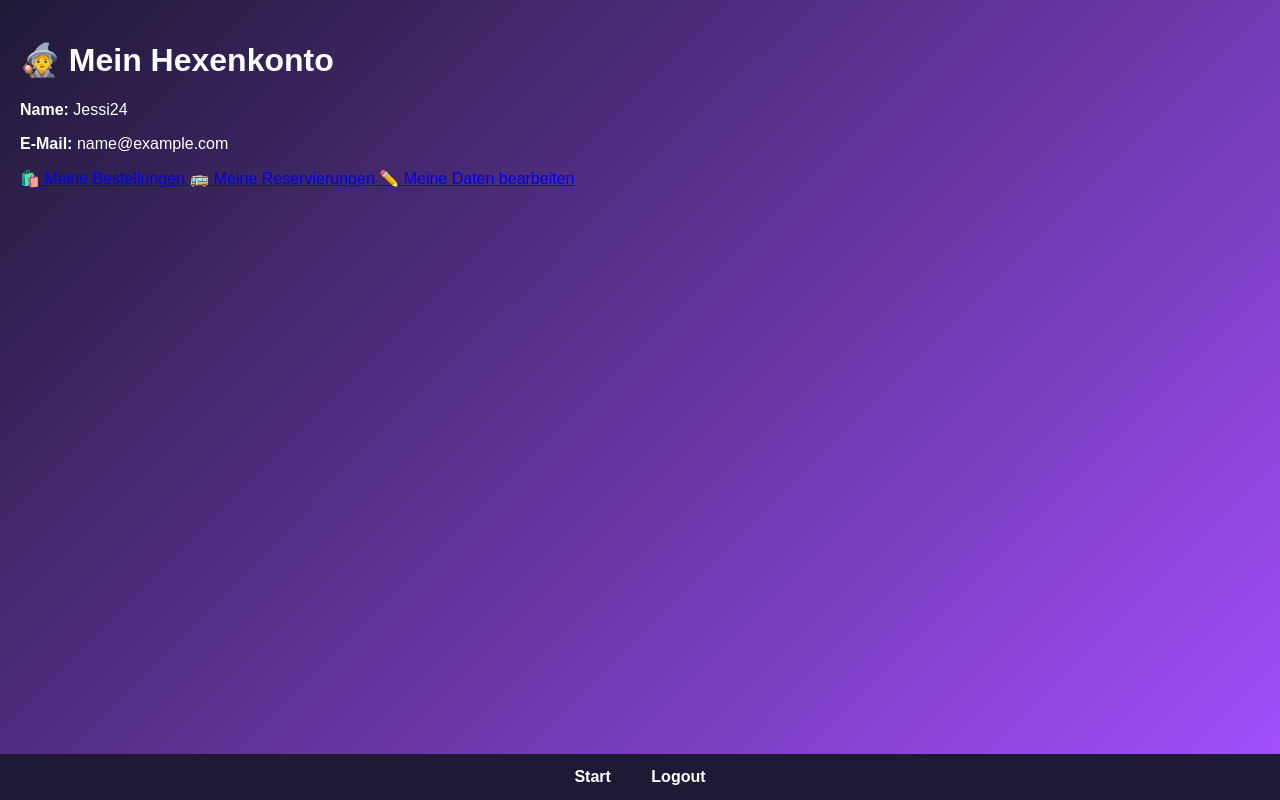
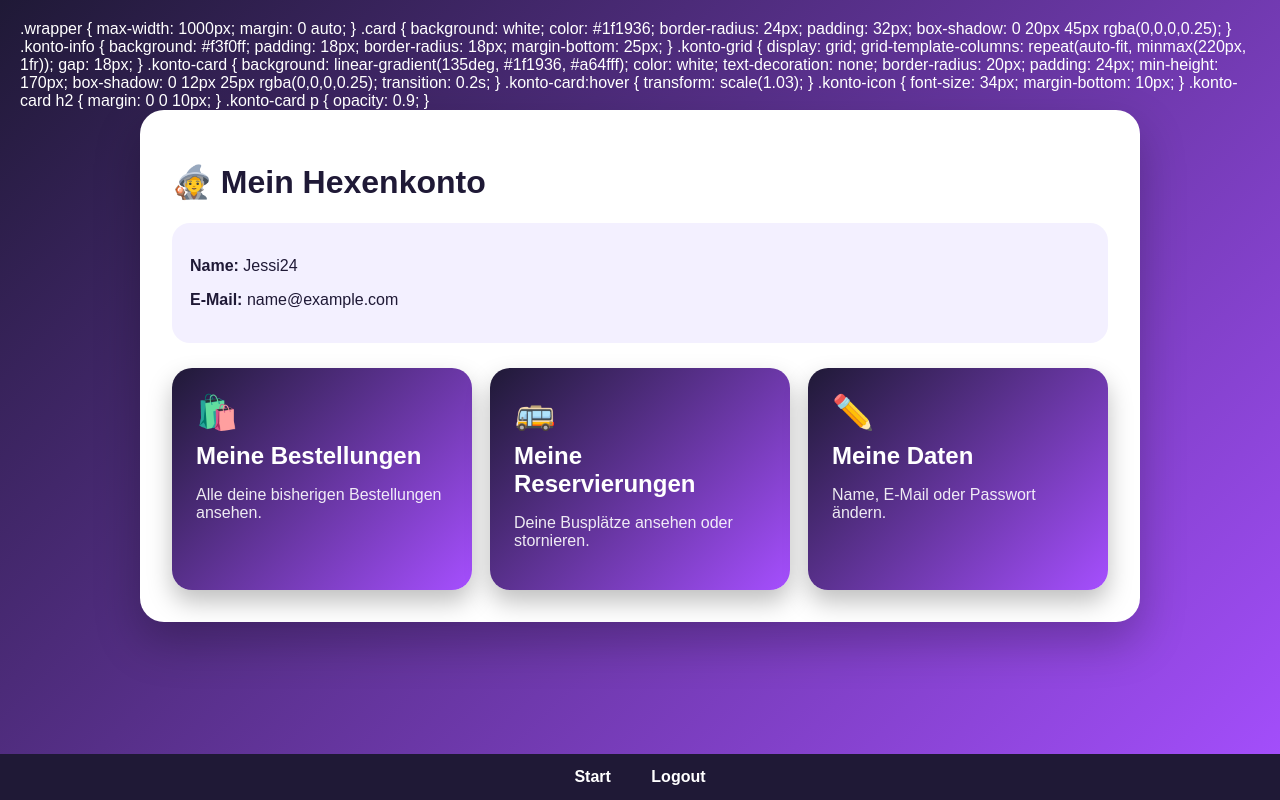
Before and after one commit to jessicabausch24-bot/hexenapp, a Flask app: page /mein-konto in a window 1280 px wide. Run offline with Flask 3, Linux system fonts and the light colour scheme; the visitor is signed in with stand-in values (Sample User, id 1).

Commit message:
hexenkonto eingebaut

```diff
--- a/templates/mein_konto.html
+++ b/templates/mein_konto.html
@@ -3,26 +3,91 @@
 {% block title %}Mein Hexenkonto{% endblock %}
 
 {% block content %}
+{% block styles %}
+.wrapper {
+    max-width: 1000px;
+    margin: 0 auto;
+}
+
+.card {
+    background: white;
+    color: #1f1936;
+    border-radius: 24px;
+    padding: 32px;
+    box-shadow: 0 20px 45px rgba(0,0,0,0.25);
+}
+
+.konto-info {
+    background: #f3f0ff;
+    padding: 18px;
+    border-radius: 18px;
+    margin-bottom: 25px;
+}
+
+.konto-grid {
+    display: grid;
+    grid-template-columns: repeat(auto-fit, minmax(220px, 1fr));
+    gap: 18px;
+}
+
+.konto-card {
+    background: linear-gradient(135deg, #1f1936, #a64fff);
+    color: white;
+    text-decoration: none;
+    border-radius: 20px;
+    padding: 24px;
+    min-height: 170px;
+    box-shadow: 0 12px 25px rgba(0,0,0,0.25);
+    transition: 0.2s;
+}
+
+.konto-card:hover {
+    transform: scale(1.03);
+}
+
+.konto-icon {
+    font-size: 34px;
+    margin-bottom: 10px;
+}
+
+.konto-card h2 {
+    margin: 0 0 10px;
+}
+
+.konto-card p {
+    opacity: 0.9;
+}
+{% endblock %}
 
 <div class="wrapper">
     <div class="card">
         <h1>🧙 Mein Hexenkonto</h1>
 
-        <p><strong>Name:</strong> {{ user }}</p>
-        <p><strong>E-Mail:</strong> {{ email }}</p>
+        <div class="konto-info">
+            <p><strong>Name:</strong> {{ user }}</p>
+            <p><strong>E-Mail:</strong> {{ email }}</p>
+        </div>
 
-        <div class="menu-grid">
-            <a href="{{ url_for('meine_bestellungen') }}" class="menu-card">
-                🛍️ Meine Bestellungen
+        <div class="konto-grid">
+
+            <a href="{{ url_for('meine_bestellungen') }}" class="konto-card">
+                <div class="konto-icon">🛍️</div>
+                <h2>Meine Bestellungen</h2>
+                <p>Alle deine bisherigen Bestellungen ansehen.</p>
             </a>
 
-            <a href="{{ url_for('reservierungen') }}" class="menu-card">
-                🚌 Meine Reservierungen
+            <a href="{{ url_for('reservierungen') }}" class="konto-card">
+                <div class="konto-icon">🚌</div>
+                <h2>Meine Reservierungen</h2>
+                <p>Deine Busplätze ansehen oder stornieren.</p>
             </a>
 
-            <a href="{{ url_for('konto_bearbeiten') }}" class="menu-card">
-                ✏️ Meine Daten bearbeiten
+            <a href="{{ url_for('konto_bearbeiten') }}" class="konto-card">
+                <div class="konto-icon">✏️</div>
+                <h2>Meine Daten</h2>
+                <p>Name, E-Mail oder Passwort ändern.</p>
             </a>
+
         </div>
     </div>
 </div>
```
